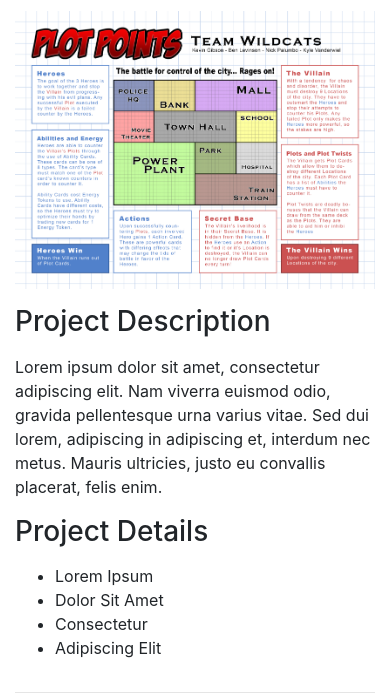
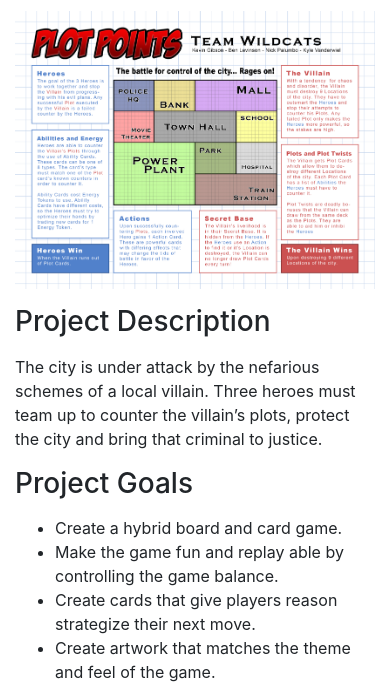
Before and after one commit to lightlordmh/PortfolioWebsite, a plain HTML site: page tableTop.html in a window 390 px wide. Shown: the part 148-844 px from the top of the page. Drawn offline with nearby package versions, Linux system fonts and the light colour scheme.

Commit message:
Finished tabletop.html Working on finishing eggGame and all Digital games

```diff
--- a/tableTop.html
+++ b/tableTop.html
@@ -86,13 +86,15 @@
 
         <div class="col-md-4">
           <h3 class="my-3">Project Description</h3>
-          <p>Lorem ipsum dolor sit amet, consectetur adipiscing elit. Nam viverra euismod odio, gravida pellentesque urna varius vitae. Sed dui lorem, adipiscing in adipiscing et, interdum nec metus. Mauris ultricies, justo eu convallis placerat, felis enim.</p>
-          <h3 class="my-3">Project Details</h3>
+          <p>The city is under attack by the nefarious schemes of a local villain. Three heroes must team up to counter the villain’s plots, protect the city and bring that criminal to justice.</p>
+
+          <h3 class="my-3">Project Goals</h3>
+          <p></p>
           <ul>
-            <li>Lorem Ipsum</li>
-            <li>Dolor Sit Amet</li>
-            <li>Consectetur</li>
-            <li>Adipiscing Elit</li>
+            <li>Create a hybrid board and card game.</li>
+            <li>Make the game fun and replay able by controlling the game balance.</li>
+            <li>Create cards that give players reason strategize their next move.</li>
+            <li>Create artwork that matches the theme and feel of the game.</li>
           </ul>
         </div>
 
```
Also changed, not shown: projects/digitalGames/eggGame.html (+1 -2 lines).
